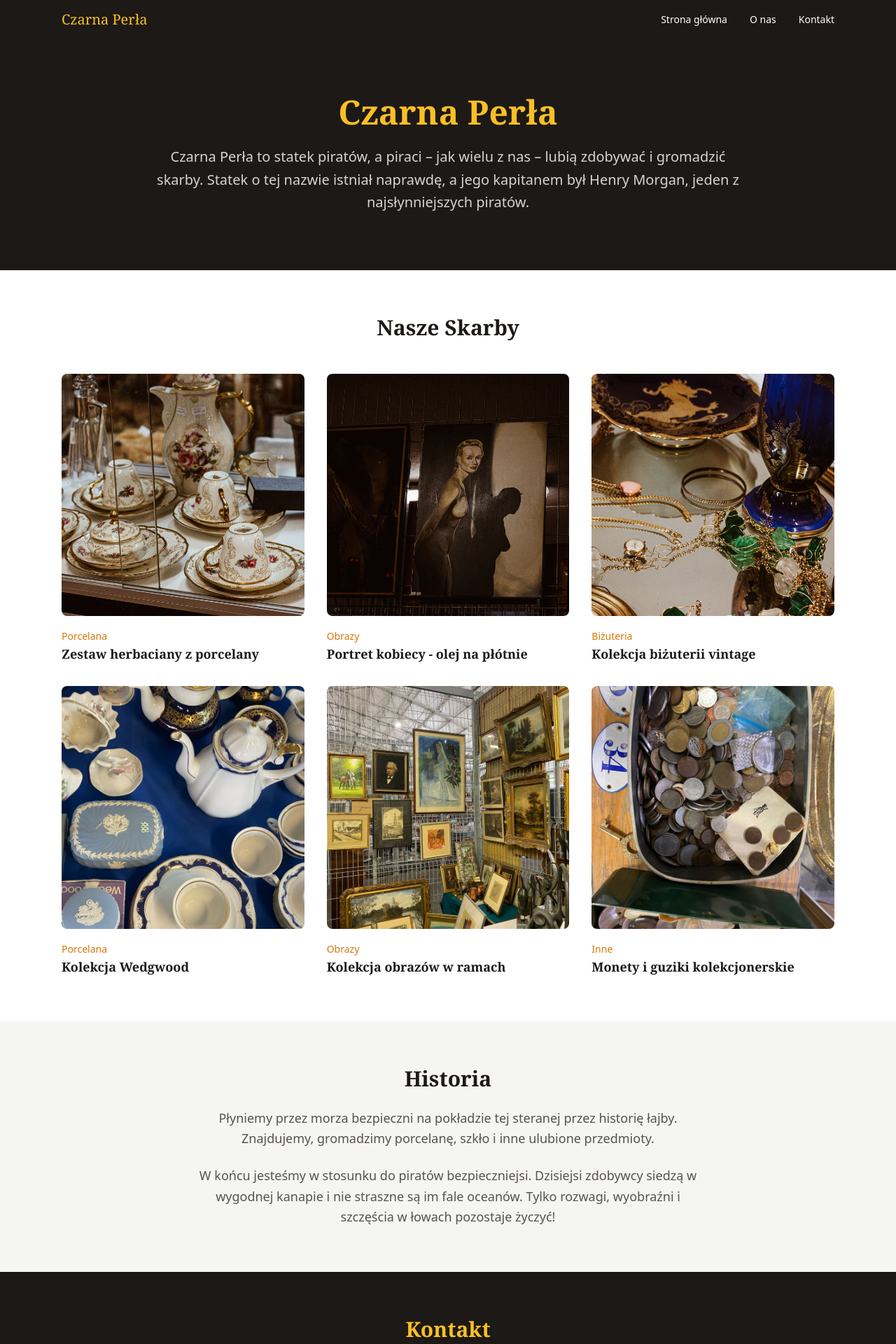
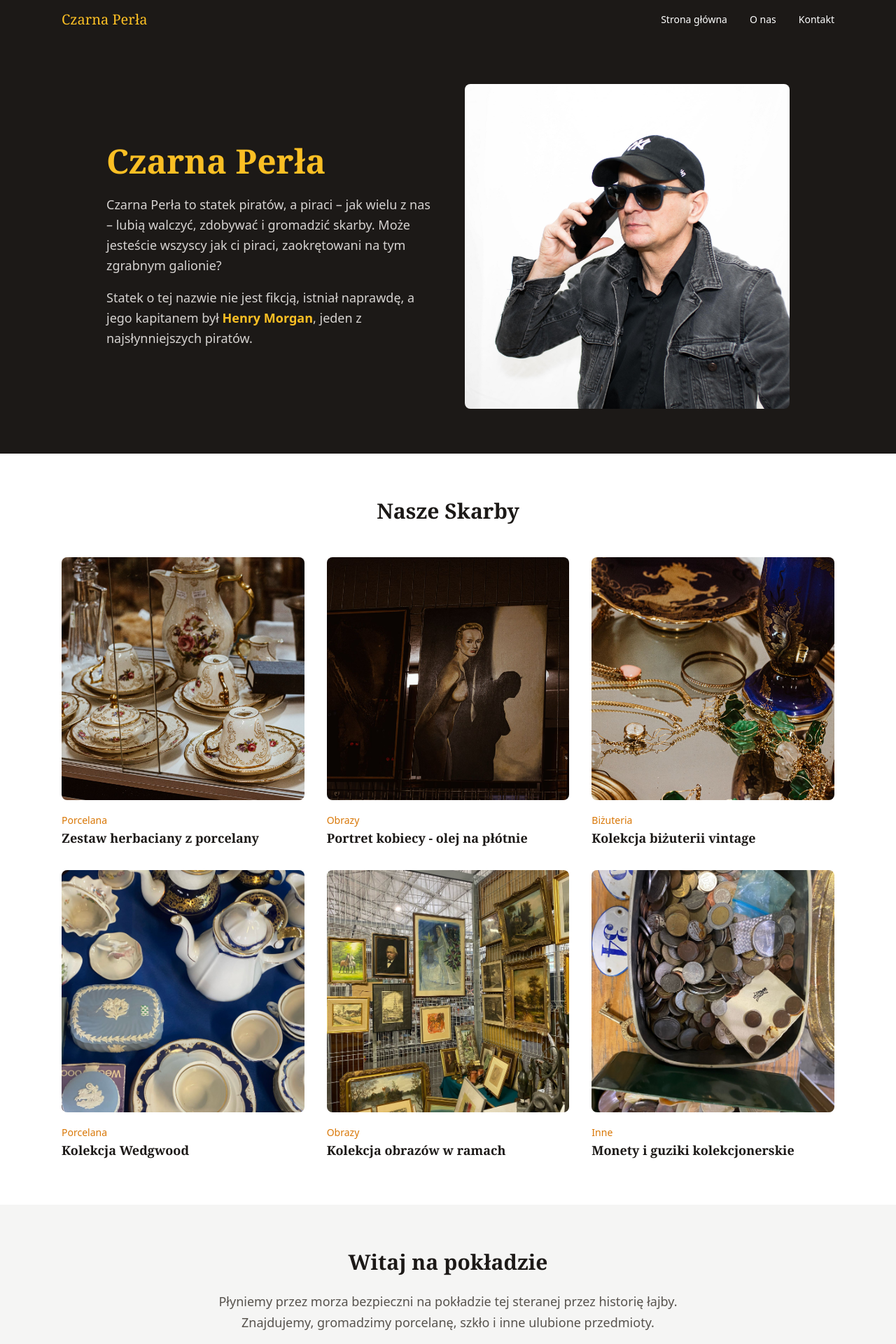
Before and after one commit to MOUVAL/czarnaperelka, a Next.js app: page / in a window 1280 px wide. Shown: the top 1920 px of the page at 70% size. Built offline with nearby package versions, Linux system fonts and the light colour scheme; a web font is replaced by a local one.

Commit message:
Add owner photo to homepage and include full story text
- Owner photo now displayed prominently next to hero
- Full pirate ship story with Henry Morgan
- Complete text about safe haven for pirates
- Treasures: skarby, łupy, statki, jedzenie, napoje, pieniądze i zabawę

```diff
--- a/src/app/page.tsx
+++ b/src/app/page.tsx
@@ -1,5 +1,4 @@
 import Image from "next/image";
-import Link from "next/link";
 
 export default function Home() {
   const products = [
@@ -13,14 +12,31 @@ export default function Home() {
 
   return (
     <>
-      {/* Hero */}
-      <section className="bg-stone-900 text-white py-20">
-        <div className="max-w-4xl mx-auto px-6 text-center">
-          <h1 className="font-serif text-5xl font-bold text-amber-400 mb-6">Czarna Perła</h1>
-          <p className="text-xl text-stone-300 leading-relaxed">
-            Czarna Perła to statek piratów, a piraci – jak wielu z nas – lubią zdobywać i gromadzić skarby.
-            Statek o tej nazwie istniał naprawdę, a jego kapitanem był Henry Morgan, jeden z najsłynniejszych piratów.
-          </p>
+      {/* Hero with Owner */}
+      <section className="bg-stone-900 text-white py-16">
+        <div className="max-w-5xl mx-auto px-6">
+          <div className="grid md:grid-cols-2 gap-12 items-center">
+            <div>
+              <h1 className="font-serif text-5xl font-bold text-amber-400 mb-6">Czarna Perła</h1>
+              <p className="text-lg text-stone-300 leading-relaxed mb-4">
+                Czarna Perła to statek piratów, a piraci – jak wielu z nas – lubią walczyć, zdobywać i gromadzić skarby.
+                Może jesteście wszyscy jak ci piraci, zaokrętowani na tym zgrabnym galionie?
+              </p>
+              <p className="text-lg text-stone-300 leading-relaxed">
+                Statek o tej nazwie nie jest fikcją, istniał naprawdę, a jego kapitanem był{" "}
+                <strong className="text-amber-400">Henry Morgan</strong>, jeden z najsłynniejszych piratów.
+              </p>
+            </div>
+            <div className="aspect-square relative rounded-lg overflow-hidden">
+              <Image
+                src="/images/owner.jpg"
+                alt="Właściciel Czarnej Perły"
+                fill
+                className="object-cover"
+                priority
+              />
+            </div>
+          </div>
         </div>
       </section>
 
@@ -47,17 +63,25 @@ export default function Home() {
         </div>
       </section>
 
-      {/* Story */}
+      {/* Full Story */}
       <section className="py-16 bg-stone-100">
         <div className="max-w-3xl mx-auto px-6 text-center">
-          <h2 className="font-serif text-3xl font-bold mb-6">Historia</h2>
+          <h2 className="font-serif text-3xl font-bold mb-6">Witaj na pokładzie</h2>
           <p className="text-lg text-stone-600 leading-relaxed mb-6">
             Płyniemy przez morza bezpieczni na pokładzie tej steranej przez historię łajby.
             Znajdujemy, gromadzimy porcelanę, szkło i inne ulubione przedmioty.
           </p>
-          <p className="text-lg text-stone-600 leading-relaxed">
-            W końcu jesteśmy w stosunku do piratów bezpieczniejsi. Dzisiejsi zdobywcy siedzą w wygodnej kanapie
-            i nie straszne są im fale oceanów. Tylko rozwagi, wyobraźni i szczęścia w łowach pozostaje życzyć!
+          <p className="text-lg text-stone-600 leading-relaxed mb-6">
+            W końcu jesteśmy w stosunku do piratów bezpieczniejsi. Dzisiejsi zdobywcy to często majtkowie zamustrowani w sieci,
+            siedzący w wygodnej kanapie – choćby na tej stronie. I nie straszne są im fale oceanów,
+            a doskwira zaś może czasem brak zasięgu, gotówki, cena...
+          </p>
+          <p className="text-lg text-stone-600 leading-relaxed mb-6">
+            Tutaj znajdziecie: skarby, łupy, statki, jedzenie, napoje, pieniądze i zabawę.
+            To bezpieczna przystań dla piratów.
+          </p>
+          <p className="text-xl font-semibold text-stone-900">
+            Tylko rozwagi, wyobraźni i szczęścia w łowach pozostaje życzyć!
           </p>
         </div>
       </section>
```
